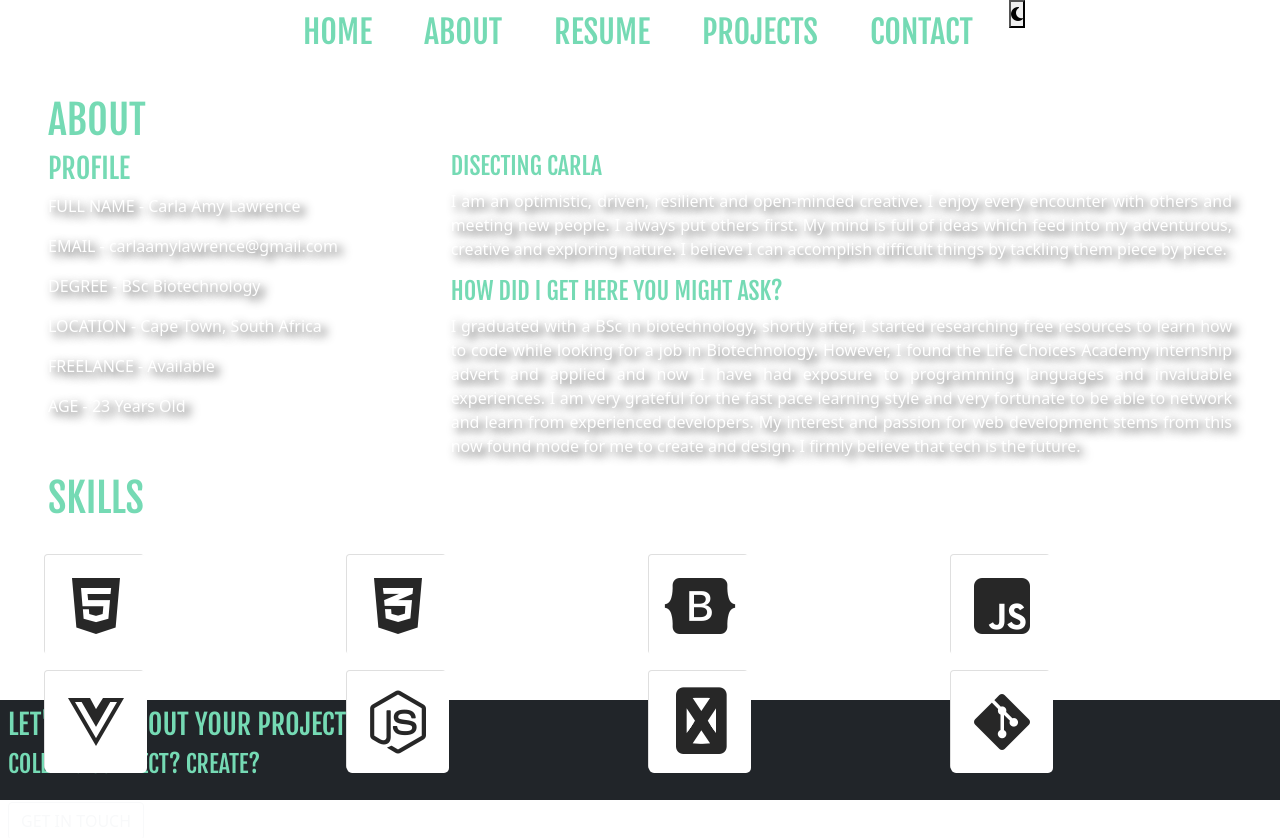
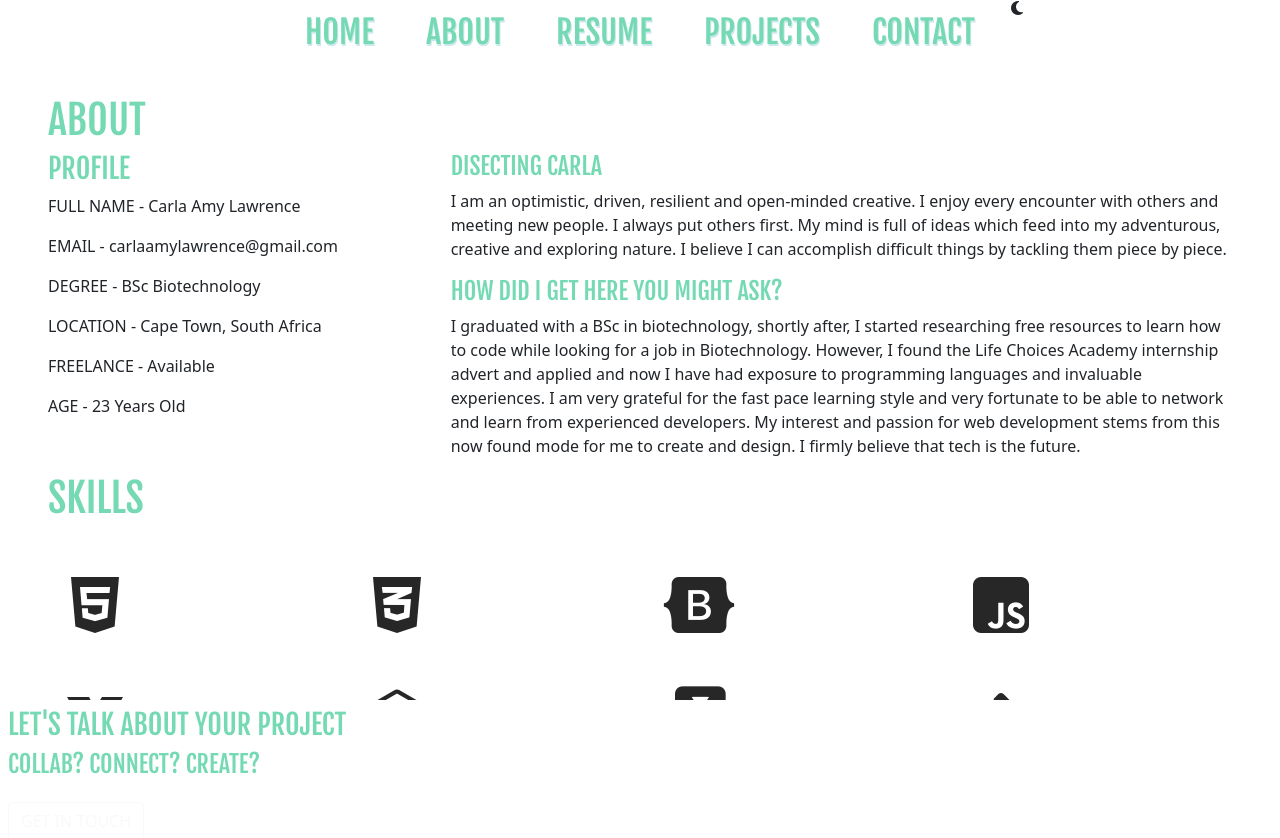
Before and after one commit to Carlaamylawrence/finalportfolio, a Vue app: page /about in a window 1280 px wide. Shown: the top 838 px of the page. Built offline with nearby package versions, Linux system fonts and the light colour scheme; a web font is replaced by a local one.

Commit message:
mode switcher

```diff
--- a/src/App.vue
+++ b/src/App.vue
@@ -32,7 +32,7 @@ body {
   min-height: 100vh;
 }
 
-p {
+text {
   color: var(--color1);
   text-shadow: rgb(49, 49, 49) 5px 4px 10px;
 }
--- a/src/components/Footer.vue
+++ b/src/components/Footer.vue
@@ -1,5 +1,5 @@
 <template>
-  <footer id="footer" class="bg-dark text-light">
+  <footer id="footer" class="text-light">
     <div class="container-fluid p-2">
       <div class="footer-text pb-3">
         <h3>LET'S TALK ABOUT YOUR PROJECT</h3>
@@ -35,9 +35,11 @@ export default {};
   color: black;
 } */
 #footer {
+  background-color: var(--background-color);
   position: fixed;
   bottom: 0;
   height: 100px;
   width: 100%;
+  z-index: 10;
 }
 </style>
--- a/src/components/Navbar.vue
+++ b/src/components/Navbar.vue
@@ -11,7 +11,10 @@
         <router-link to="/contact">CONTACT</router-link>
       </li>
       <li>
-        <button @click="changeTheme"><i class="fa-solid fa-moon"></i></button>
+        <i
+          class="dark d-flex align-content-center fa-solid fa-moon"
+          @click="changeTheme"
+        ></i>
       </li>
     </ul>
   </nav>
@@ -38,7 +41,7 @@ export default {
         cssVariables.style.setProperty("--color1", "#fffefe");
       } else {
         cssVariables.style.setProperty("--background-color", "#fffefe");
-        cssVariables.style.setProperty("--color3", "#222");
+        cssVariables.style.setProperty("--color1", "#222");
       }
     },
   },
@@ -50,11 +53,12 @@ export default {
   top: 0;
   left: 0;
   width: 100%;
-  background-color: var(--background-color);
+  background-color: rgba(255, 255, 255, 0.5);
+  /* background-color: var(--background-color); */
   z-index: 2;
 }
 nav {
-  background-color: var(--background-color);
+  background-color: rgba(255, 255, 255, 0.5);
 }
 
 .nav-links {
@@ -68,12 +72,17 @@ nav {
 .nav-link a {
   color: var(--color2);
   text-decoration: none;
-  text-shadow: #cbe8ec 2px;
+  text-shadow: #cbe8ec 1px 2px;
   font-size: 2rem;
 }
 
-.nav-link a:hover {
+.nav-link a:hover,
+.dark:hover {
   color: #cbe8ec;
+}
+
+.dark {
+  border: none;
 }
 
 #toggler {
--- /dev/null
+++ b/src/components/TestCard.vue
@@ -0,0 +1,40 @@
+<template>
+  <div
+    class="test-card col-md-4 p-3 d-flex flex-column justify-content-between mt-2"
+  >
+    <div class="testimonial image d-flex justify-content-center pb-2">
+      <img v-bind:src="test.img" class="rounded-circle" />
+    </div>
+
+    <p>{{ test.message }}</p>
+    <h5 class="fst-italic d-flex justify-content-end">
+      {{ test.person }}
+    </h5>
+  </div>
+</template>
+<script>
+export default {
+  props: ["test"],
+};
+</script>
+<style>
+p {
+  color: var(--color1);
+  text-align: justify;
+  text-justify: inter-word;
+}
+h5 {
+  color: #75dab4;
+  font-family: "Fjalla One", sans-serif;
+}
+.test-card {
+  background-color: var(--background-color);
+}
+.test-card:hover {
+  transform: scale();
+  box-shadow: #75dab4 2px 1px 8px;
+}
+.rounded-circle {
+  width: 150px;
+}
+</style>
--- a/src/views/AboutView.vue
+++ b/src/views/AboutView.vue
@@ -49,8 +49,8 @@
         <div
           class="skills-display row d-flex justify-content-center align-items-center"
         >
-          <div class="skills-info card-container col-md-3 g-3">
-            <div class="card">
+          <div class="skills-info aboutCard-container col-md-3 g-3">
+            <div class="aboutCard">
               <div class="front">
                 <i class="fa-brands fa-html5"></i>
               </div>
@@ -59,8 +59,8 @@
               </div>
             </div>
           </div>
-          <div class="skills-info card-container col-md-3 g-3">
-            <div class="card">
+          <div class="skills-info aboutCard-container col-md-3 g-3">
+            <div class="aboutCard">
               <div class="front">
                 <i class="fa-brands fa-css3-alt"></i>
               </div>
@@ -69,8 +69,8 @@
               </div>
             </div>
           </div>
-          <div class="skills-info card-container col-md-3 g-3">
-            <div class="card">
+          <div class="skills-info aboutCard-container col-md-3 g-3">
+            <div class="aboutCard">
               <div class="front">
                 <i class="fa-brands fa-bootstrap"></i>
               </div>
@@ -79,8 +79,8 @@
               </div>
             </div>
           </div>
-          <div class="skills-info card-container col-md-3 g-3">
-            <div class="card">
+          <div class="skills-info aboutCard-container col-md-3 g-3">
+            <div class="aboutCard">
               <div class="front">
                 <i class="fa-brands fa-js-square"></i>
               </div>
@@ -89,8 +89,8 @@
               </div>
             </div>
           </div>
-          <div class="skills-info card-container col-md-3 g-3">
-            <div class="card">
+          <div class="skills-info aboutCard-container col-md-3 g-3">
+            <div class="aboutCard">
               <div class="front">
                 <i class="fa-brands fa-vuejs"></i>
               </div>
@@ -99,8 +99,8 @@
               </div>
             </div>
           </div>
-          <div class="skills-info card-container col-md-3 g-3">
-            <div class="card">
+          <div class="skills-info aboutCard-container col-md-3 g-3">
+            <div class="aboutCard">
               <div class="front">
                 <i class="fa-brands fa-node-js"></i>
               </div>
@@ -109,8 +109,8 @@
               </div>
             </div>
           </div>
-          <div class="skills-info card-container col-md-3 g-3">
-            <div class="card">
+          <div class="skills-info aboutCard-container col-md-3 g-3">
+            <div class="aboutCard">
               <div class="front">
                 <i class="fa-brands fa-solid fa-database"></i>
               </div>
@@ -119,8 +119,8 @@
               </div>
             </div>
           </div>
-          <div class="skills-info card-container col-md-3 g-3">
-            <div class="card">
+          <div class="skills-info aboutCard-container col-md-3 g-3">
+            <div class="aboutCard">
               <div class="front">
                 <i class="fa-brands fa-git-alt"></i>
               </div>
@@ -134,16 +134,8 @@
     </div>
   </section>
 </template>
-<style scoped>
-body {
-  background-color: var(--background-color);
-}
-p {
-  color: var(--color1);
-  text-align: justify;
-  text-justify: inter-word;
-}
-.card {
+<style>
+.aboutCard {
   position: relative;
   width: 100px;
   height: 100px;
@@ -180,7 +172,7 @@ p {
   font-size: 18px;
 }
 
-.card-container:hover .card {
+.aboutCard-container:hover .aboutCard {
   transform: rotateY(180deg);
 }
 
--- a/src/views/ProjectsView.vue
+++ b/src/views/ProjectsView.vue
@@ -135,17 +135,4 @@ export default {
   },
 };
 </script>
-<style>
-* {
-  margin: 0;
-  padding: 0;
-  box-sizing: border-box;
-  scroll-behavior: smooth;
-}
-
-body {
-  font-family: sans-serif;
-  overflow-x: hidden;
-  background-color: black;
-}
-</style>
+<style></style>
--- a/src/views/ResumeView.vue
+++ b/src/views/ResumeView.vue
@@ -28,77 +28,14 @@
       <h3>WHAT OTHERS HAVE SAID ABOUT ME</h3>
     </div>
     <div id="card-holder" class="row justify-content-evenly">
-      <div class="card col-md-3 p-3 d-flex justify-content-between mt-2">
-        <div class="testimonial image d-flex justify-content-center pb-2">
-          <img
-            src="https://i.postimg.cc/TwGvGPPz/2021-team-jason-wandrag.jpg"
-            class="rounded-circle"
-            style="width: 150px"
-            alt="jason"
-          />
-        </div>
-
-        <p>
-          "In the short time that I have known Carla, she has continuously
-          surprised and impressed me. Carla is a natural born leader and has
-          quickly become someone that her peers look up to. Carla is also very
-          dedicated, both to her colleagues as well as her studies. Carla has
-          proven to be an absolute powerhouse of talent and I cannot wait to see
-          the heights to which she soars!"
-        </p>
-        <h5 class="fst-italic d-flex justify-content-end">
-          Jason Wandrag - Lecturer
-        </h5>
-      </div>
-      <div class="card col-md-3 p-3 d-flex justify-content-between mt-2">
-        <div class="testimonial image d-flex justify-content-center pb-2">
-          <img
-            src="https://i.postimg.cc/bw27tnSX/Jesse-2.jpg"
-            class="rounded-circle"
-            style="width: 150px"
-            alt="jesse"
-          />
-        </div>
-
-        <p class="text-light">
-          "Carla Amy Lawrence is an excellent web developer. Carla is clearly
-          focused on self progression, she is definitely not the type of person
-          to associate her self with anything mediocre. Her kind personality
-          combined with her determined work ethic makes her an absolute pleasure
-          to have around in the work environment"
-        </p>
-        <h5 class="fst-italic d-flex justify-content-end">
-          Jesse Spence - Colleague
-        </h5>
-      </div>
-      <div class="card col-md-3 p-3 d-flex justify-content-between mt-2">
-        <div class="testimonial image d-flex justify-content-center pb-2">
-          <img
-            src="https://i.postimg.cc/zfZ9SfTy/Emile.jpg"
-            class="rounded-circle"
-            style="width: 150px"
-            alt="emile"
-          />
-        </div>
-
-        <p>
-          "Carla, busting with potential, great initiative and a great
-          personality with a can do spirt. When responsibly comes her way she
-          takes charge. Being elected as a team rep she has shown prowess in
-          working in a team and communicating effectively to plan projects and
-          events. A insider with a outside perspective, with those skills she
-          would be a asset to any team and with her work ethic and drive she's
-          assured for success"
-        </p>
-        <h5 class="fst-italic d-flex justify-content-end">
-          Emile Van Wyk - Colleague
-        </h5>
-      </div>
+      <TestCard v-for="test of testimonials" :key="test.message" :test="test" />
     </div>
   </div>
 </template>
 <script>
 import ResumeCard from "../components/ResumeCard.vue";
+import TestCard from "../components/TestCard.vue";
+
 export default {
   data() {
     return {
@@ -140,27 +77,61 @@ export default {
           list: "Managed a switchboard and mailing system // Filing of invoices // Stock control and product logistics",
         },
       ],
-      testimonials: [{}],
+      testimonials: [
+        {
+          message:
+            "In the short time that I have known Carla, she has continuously surprised and impressed me. Carla is a natural born leader and has quickly become someone that her peers look up to. Carla is also very dedicated, both to her colleagues as well as her studies. Carla has proven to be an absolute powerhouse of talent and I cannot wait to see the heights to which she soars!",
+          person: "Jason Wandrag - Lecturer",
+          img: "https://i.postimg.cc/TwGvGPPz/2021-team-jason-wandrag.jpg",
+        },
+        {
+          message:
+            "Carla Amy Lawrence is an excellent web developer. Carla is clearly focused on self progression, she is definitely not the type of person to associate her self with anything mediocre. Her kind personality combined with her determined work ethic makes her an absolute pleasure to have around in the work environment",
+          person: "Jesse Spence - Colleague",
+          img: "https://i.postimg.cc/bw27tnSX/Jesse-2.jpg",
+        },
+        {
+          message:
+            "Carla, busting with potential, great initiative and a great personality with a can do spirt. When responsibly comes her way she takes charge. Being elected as a team rep she has shown prowess in working in a team and communicating effectively to plan projects and events. A insider with a outside perspective, with those skills she would be a asset to any team and with her work ethic and drive she is assured for success",
+          person: "Emile Van Wyk - Colleague",
+          img: "https://i.postimg.cc/zfZ9SfTy/Emile.jpg",
+        },
+        {
+          message:
+            "Carla is the perfect example of a leader. She has an exceptional learning agility and her integrity is to be admired. Carla has always gone above and beyond to achieve anything she puts her mind to.  I would personally recommend her , as she would add exceptional value to any workplace she enters.",
+          person: "Fatima Galant - Colleague",
+          img: "https://i.postimg.cc/52ZZvMSm/Copy-of-Fatima-1.jpg",
+        },
+        {
+          message:
+            "In the short time that I have known Carla, she has continuously surprised and impressed me. Carla is a natural born leader and has quickly become someone that her peers look up to. Carla is also very dedicated, both to her colleagues as well as her studies. Carla has proven to be an absolute powerhouse of talent and I cannot wait to see the heights to which she soars!",
+          person: "Jason Wandrag - Lecturer",
+          img: "https://i.postimg.cc/TwGvGPPz/2021-team-jason-wandrag.jpg",
+        },
+        {
+          message:
+            "In the short time that I have known Carla, she has continuously surprised and impressed me. Carla is a natural born leader and has quickly become someone that her peers look up to. Carla is also very dedicated, both to her colleagues as well as her studies. Carla has proven to be an absolute powerhouse of talent and I cannot wait to see the heights to which she soars!",
+          person: "Jason Wandrag - Lecturer",
+          img: "https://i.postimg.cc/TwGvGPPz/2021-team-jason-wandrag.jpg",
+        },
+      ],
     };
   },
 
-  components: { ResumeCard },
+  components: { ResumeCard, TestCard },
 };
 </script>
-<style scoped>
+<style>
 p {
-  color: white;
+  color: var(--color1);
   text-align: justify;
   text-justify: inter-word;
 }
-h5 {
-  color: #75dab4;
-  font-family: "Fjalla One", sans-serif;
+
+.test-card {
+  background-color: var(--background-color);
 }
-.card {
-  background-color: black;
-}
-.card:hover {
+.test-card:hover {
   transform: scale();
   box-shadow: #75dab4 2px 1px 8px;
 }
@@ -172,7 +143,7 @@ h5 {
 .experiences .resume-card {
   width: 50%;
   padding: 10px;
-  color: white;
+  color: var(--color1);
 }
 .experiences .resume-card:nth-child(odd) {
   text-align: end;
@@ -185,7 +156,6 @@ h5 {
   .experiences .resume-card {
     width: 100%;
     padding: 10px;
-    color: white;
   }
   .experiences .resume-card:nth-child(odd) {
     text-align: center;
```
